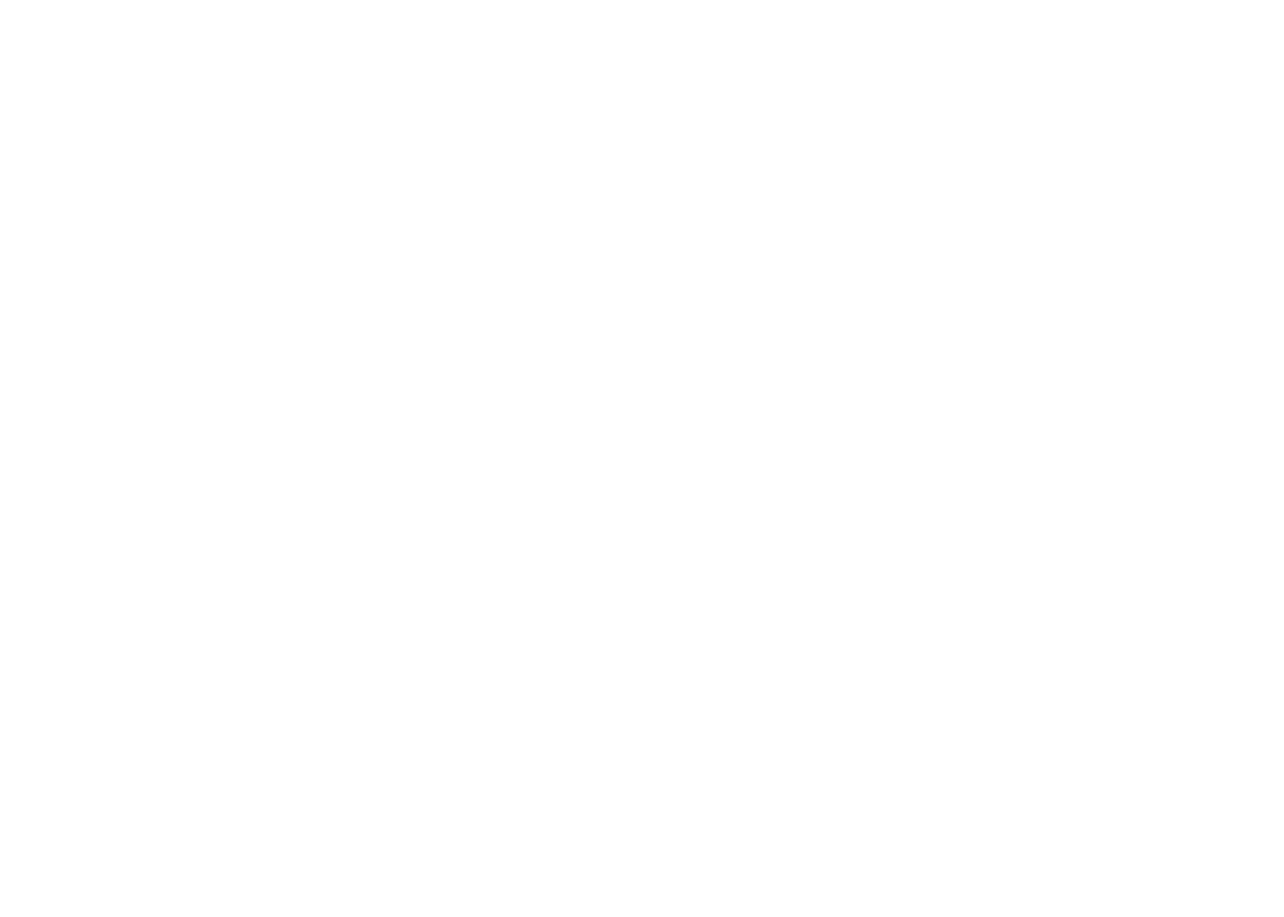
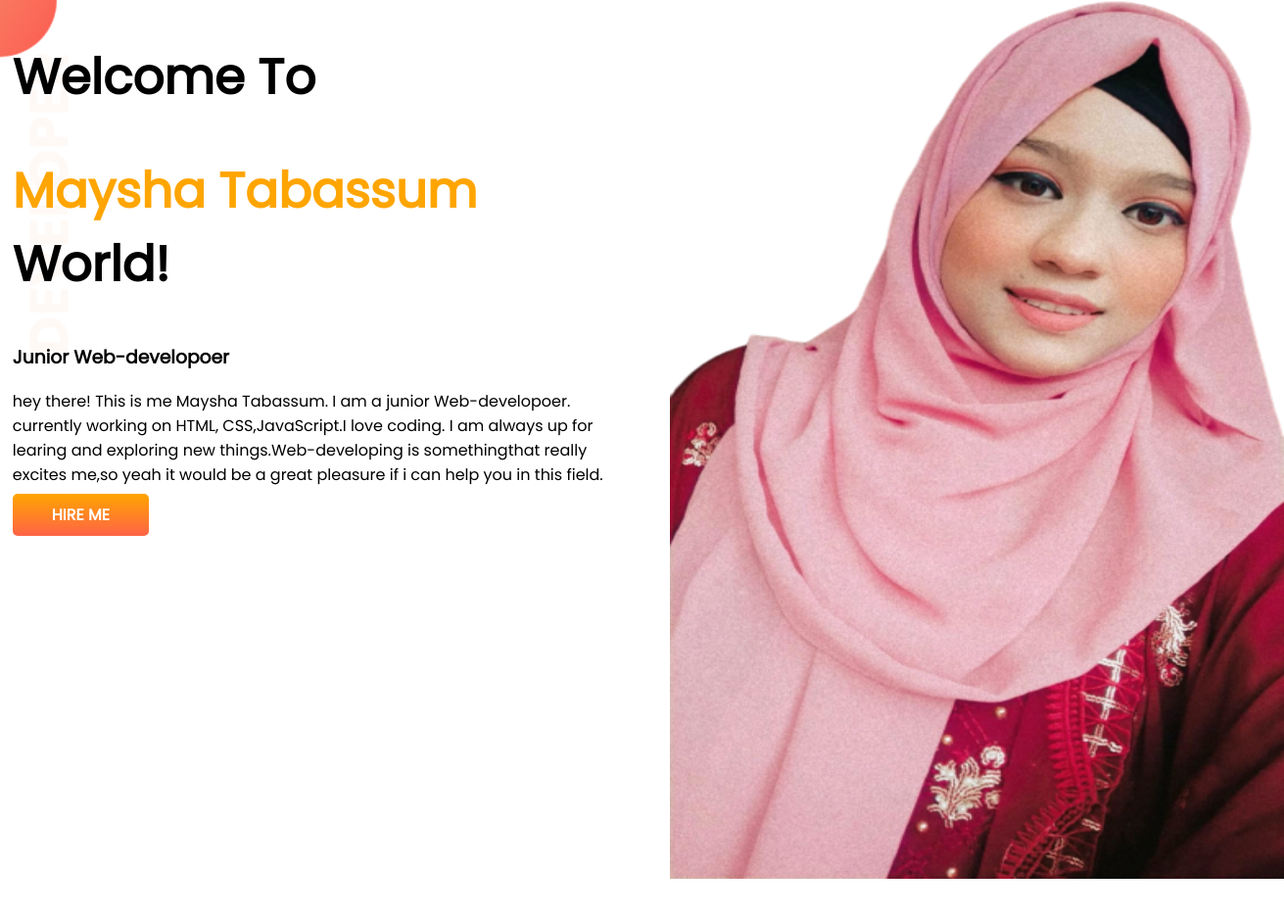
Before and after one commit to Maysha-Tabassum/developer-portfolio, a plain HTML site: page index.html in a window 1280 px wide. Shown: the whole page at 98% size, 1311 px wide, since content can reach past the window. Before the commit the page ends 800 px from the top, so only its background shows below. Drawn offline with Linux system fonts and the light colour scheme.

Commit message:
banner added

```diff
--- a/index.html
+++ b/index.html
@@ -1,13 +1,34 @@
 <!DOCTYPE html>
 <html lang="en">
+
 <head>
     <meta charset="UTF-8">
     <meta http-equiv="X-UA-Compatible" content="IE=edge">
     <meta name="viewport" content="width=device-width, initial-scale=1.0">
     <title>Maysha Portfolio</title>
+    <link rel="preconnect" href="https://fonts.googleapis.com">
+    <link rel="preconnect" href="https://fonts.gstatic.com" crossorigin>
+    <link href="https://fonts.googleapis.com/css2?family=Poppins&display=swap" rel="stylesheet">
     <link rel="stylesheet" href="style.css">
 </head>
+
 <body>
+    <section class="top-banner">
+        <div class="half-width">
+            <h1>Welcome To</h1>
+            <h1> <span class="orange-color">Maysha Tabassum</span> World!</h1>
+            <h3>Junior Web-developoer</h3>
+            <p>hey there! This is me Maysha Tabassum. I am a junior Web-developoer. currently working on HTML,
+                CSS,JavaScript.I love coding. I am always up for learing and exploring new things.Web-developing is
+                somethingthat really excites me,so yeah it would be a great pleasure if i can help you in this field.
+            </p>
+            <a class="link-button" target="_blank"
+                href="https://www.linkedin.com/in/maysha-tabassum-nova-0182a6244/">HIRE ME</a>
+        </div>
+        <div class="half-width">
+            <img src="images/IMG_20210517_221043_955-removebg-preview.png" alt="">
+        </div>
+    </section>
+</body>
 
-</body>
 </html>
--- a/style.css
+++ b/style.css
@@ -0,0 +1,41 @@
+body {
+    font-family: 'Poppins', sans-serif;
+    margin: 0%;
+}
+
+h1 {
+    font-size: 50px;
+}
+
+.orange-color {
+    color: orange;
+}
+
+section {
+    display: flex;
+}
+
+.half-width {
+    width: 50%;
+    padding-left: 1%;
+}
+
+.half-width img {
+    width: 100%;
+    padding-left: 5%;
+    height: 80%;
+}
+
+.link-button {
+    text-decoration: none;
+    background-image: linear-gradient(orange, tomato);
+    padding: 10px 40px;
+    border-radius: 5px;
+    color: white;
+    font-weight: 700;
+}
+
+.top-banner {
+    background-image: url(images/top-banner.png);
+    background-repeat: no-repeat;
+}
```
Also changed, not shown: images/IMG_20210517_221043_955-removebg-preview.png (added), images/dream-bg.png (added), images/exp-bg.png (added), images/jhankar.png (added), images/jhankar2.png (added), images/my-bg.png (added), images/my-bg2.png (added), images/top-banner.png (added), showOff/IMG_20210517_181651_376.jpg (added), showOff/IMG_20210517_221043_955.jpg (added), 7 other files.
